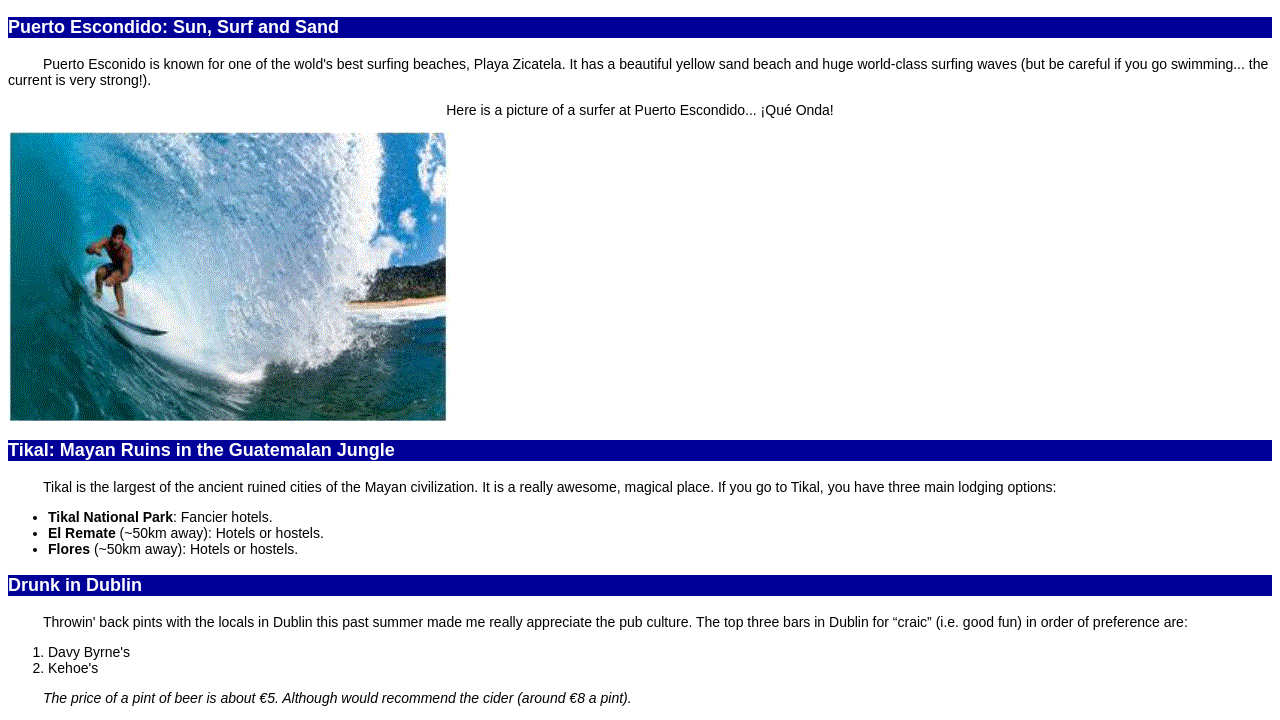
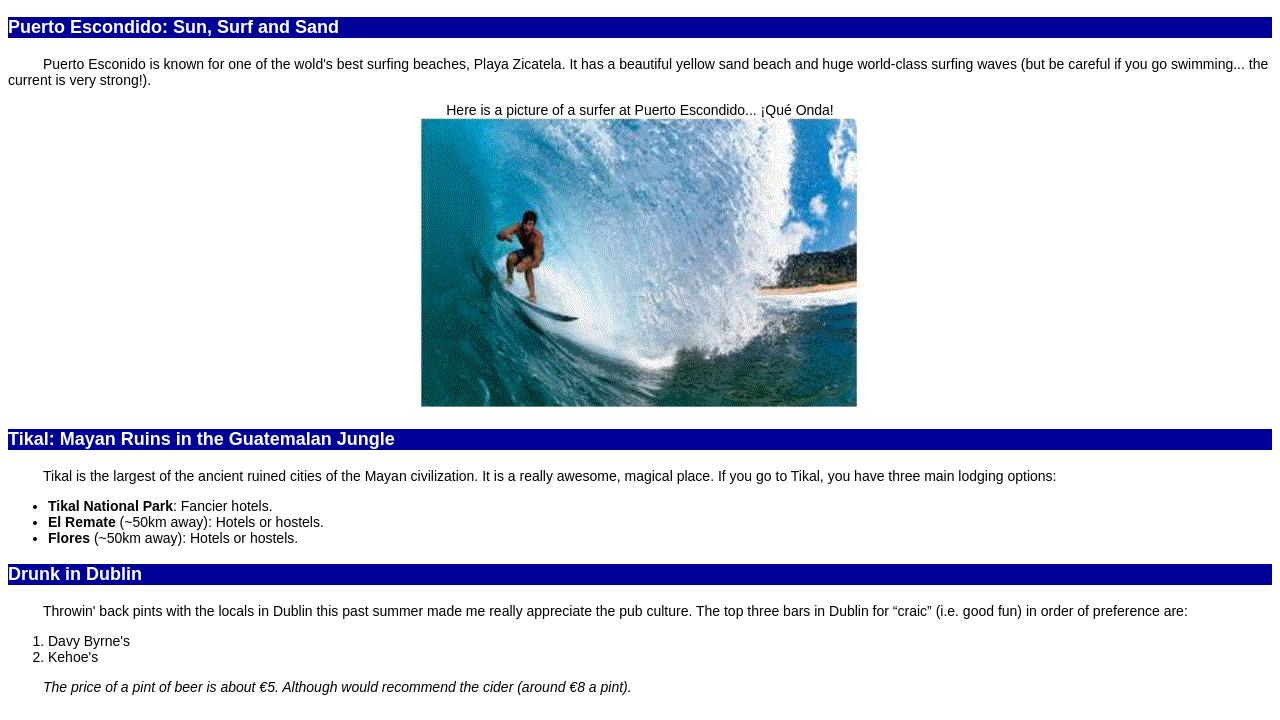
Before and after one commit to angelikiN/playground, a plain HTML site: page lab7ex/index.html in a window 1280 px wide. Shown: the part 105-825 px from the top of the page. Drawn offline with Linux system fonts and the light colour scheme.

Commit message:
Add files via upload

```diff
--- a/lab7ex/index.html
+++ b/lab7ex/index.html
@@ -18,11 +18,9 @@
 
 <p>Puerto Esconido is known for one of the wold's best surfing beaches, Playa Zicatela. It has a beautiful yellow sand beach and huge world-class surfing waves (but be careful if you go swimming... the current is very strong!). </p>
 
-<p><center>Here is a picture of a surfer at Puerto Escondido... ¡Qué Onda!</center></p>
-
-<a href="surfing.jpg">
-<img src="surfing.gif" alt="Surfing" align="middle">
-</a>
+<p><center>Here is a picture of a surfer at Puerto Escondido... ¡Qué Onda!<br/>
+<img src="surfing.gif" alt="Surfing">
+</center></p>
 
 <h3>Tikal: Mayan Ruins in the Guatemalan Jungle </h3>
 
```
